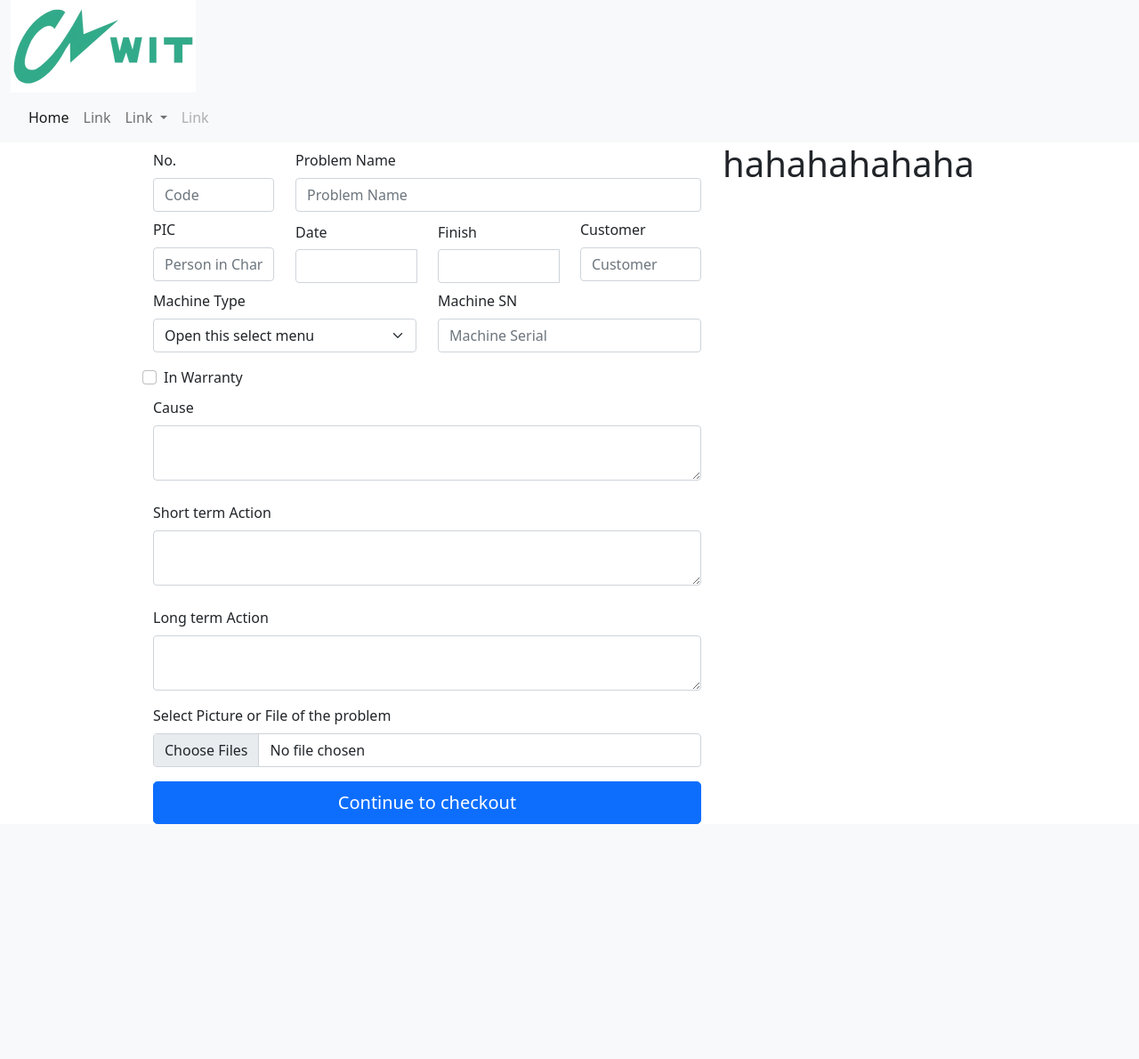
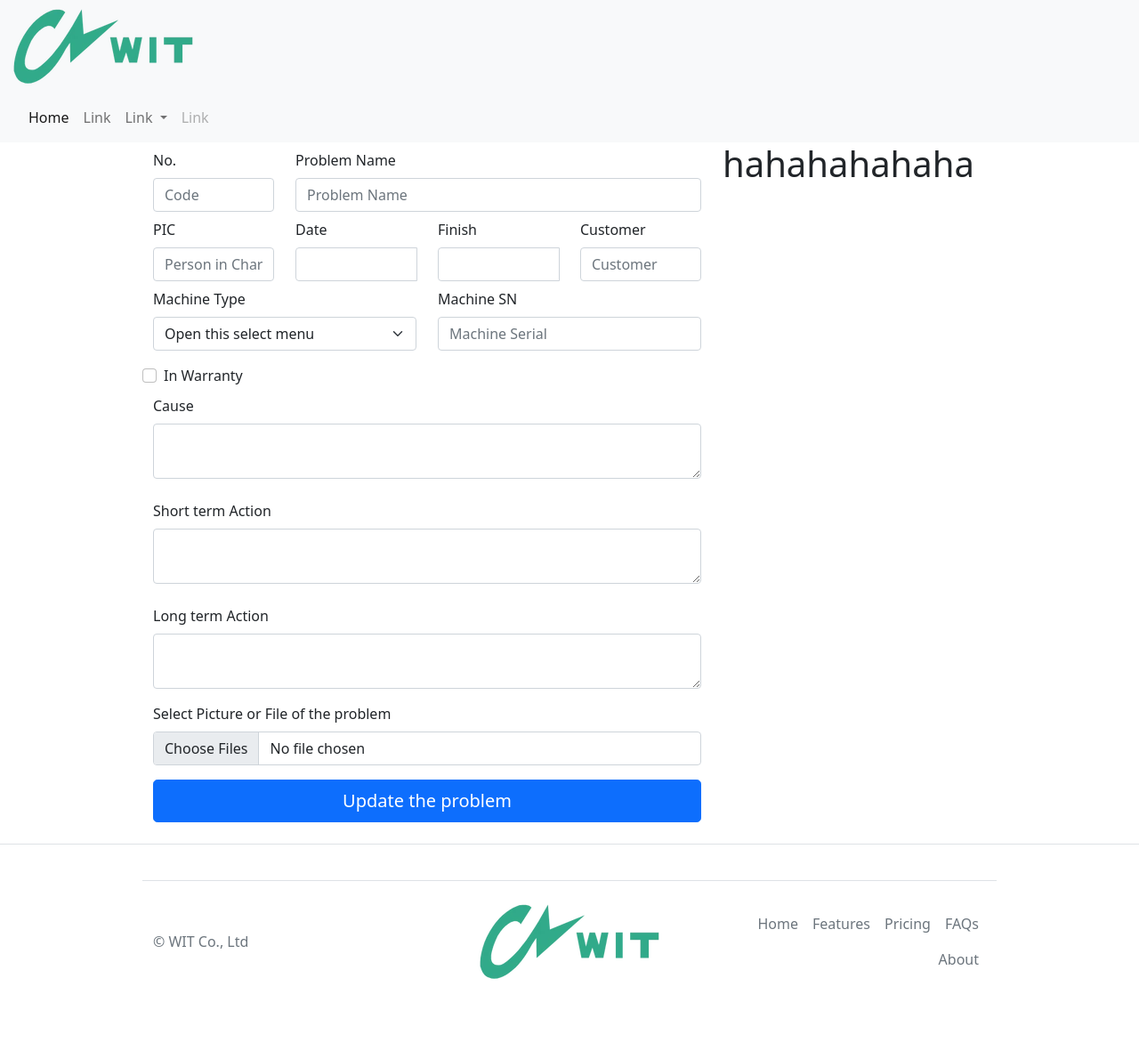
Before and after one commit to NhoHoa/testDjango, a Django app: page /problem/ in a window 1280 px wide. Shown: the whole page at 89% size. Before the commit the page ends 926 px from the top, so only its background shows below. Run offline with Django 3.2, Linux system fonts and the light colour scheme; some libraries are stand-ins or nearby versions.

Commit message:
add style file

```diff
--- a/problem/static/problem/css/style.css
+++ b/problem/static/problem/css/style.css
@@ -1,2 +1 @@
 header{position:sticky;top:0%}
-/*# sourceMappingURL=style.css.map */
--- a/problem/templates/problem/index.html
+++ b/problem/templates/problem/index.html
@@ -23,7 +23,7 @@
             <div class="container-fluid">
 
               <div class="logo text-start">
-                <img src="{% static 'problem/picture/logo/Logo.png' %}" alt="No Image">
+                <img src="{% static 'problem/picture/logo/Logo.webp' %}" alt="No Image">
               </div>
               <div class="nav-menu text-end">
                 <nav class="navbar navbar-expand-lg navbar-light bg-light">
@@ -95,16 +95,16 @@
                         <input type="text" class="form-control" id="PIC" placeholder="Person in Charge" required>
                       </div>
 
-                      <div class=" col-sm-6 col-md-6 col-lg-3 col-xl-3 pt-1">
-                        <label for="datepicker" class="col-sm-1 col-form-label">Date</label>
+                      <div class=" col-sm-6 col-md-6 col-lg-3 col-xl-3 pt-2">
+                        <label for="datepicker" class="form-label">Date</label>
                         <div class="input-group date" id="datepicker">
                           <input type="text" class="form-control">
                           <span class="input-group-append"></span>
                         </div>
                       </div>
 
-                      <div class=" col-sm-6 col-md-6 col-lg-3 col-xl-3 pt-1">
-                        <label for="datepicker1" class="col-sm-3 col-md-3 col-lg-3 col-xl-3 col-form-label"> Finish</label>
+                      <div class=" col-sm-6 col-md-6 col-lg-3 col-xl-3 pt-2">
+                        <label for="datepicker1" class="col-sm-3 col-md-3 col-lg-3 col-xl-3 form-label"> Finish</label>
                         <div class="input-group date" id="datepicker1">
                           <input type="text" class="form-control">
                           <span class="input-group-append"></span>
@@ -161,7 +161,7 @@
                       </div>
 
                     </div>
-                    <button class="w-100 btn btn-primary btn-lg" type="submit">Continue to checkout</button>
+                    <button class="w-100 btn btn-primary btn-lg" type="submit">Update the problem</button>
                   </form>
 
                 </div>
@@ -172,7 +172,19 @@
             </div>
           </div>
         </div>
-        <footer></footer>
+        <footer class="d-flex flex-wrap justify-content-between align-items-center py-3 my-4 border-top">
+          <div class="container d-flex flex-wrap justify-content-between align-items-center py-3 my-4 border-top">
+            <p class="col-md-4 mb-0 text-muted">&copy; WIT Co., Ltd</p>
+            <img src="{% static 'problem/picture/logo/Logo.webp' %}" alt="No Image">
+            <ul class="nav col-md-4 justify-content-end">
+              <li class="nav-item"><a href="#" class="nav-link px-2 text-muted">Home</a></li>
+              <li class="nav-item"><a href="#" class="nav-link px-2 text-muted">Features</a></li>
+              <li class="nav-item"><a href="#" class="nav-link px-2 text-muted">Pricing</a></li>
+              <li class="nav-item"><a href="#" class="nav-link px-2 text-muted">FAQs</a></li>
+              <li class="nav-item"><a href="#" class="nav-link px-2 text-muted">About</a></li>
+            </ul>
+          </div>
+        </footer>
     </div>
 
     <!-- Bootstrap JavaScript Libraries -->
```
